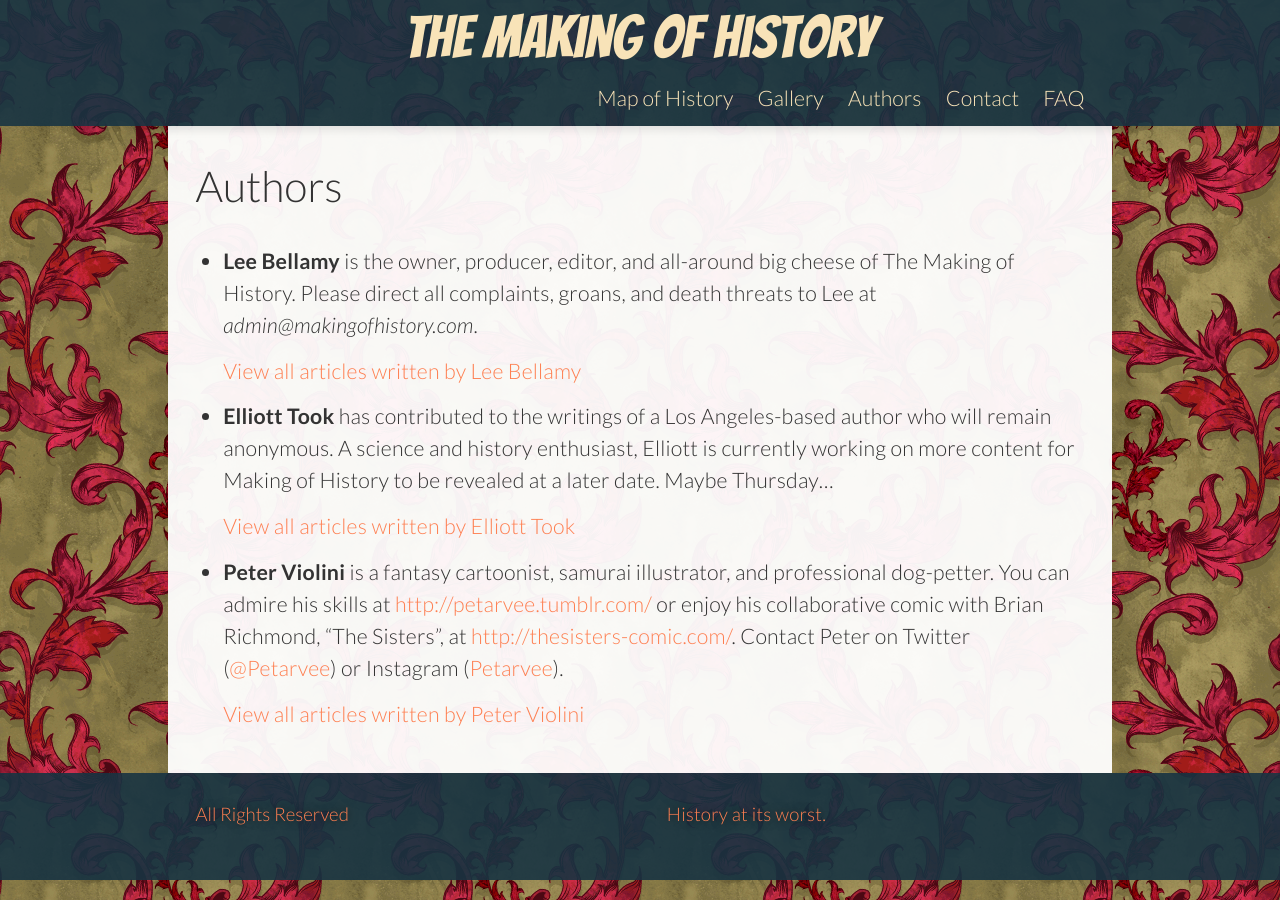
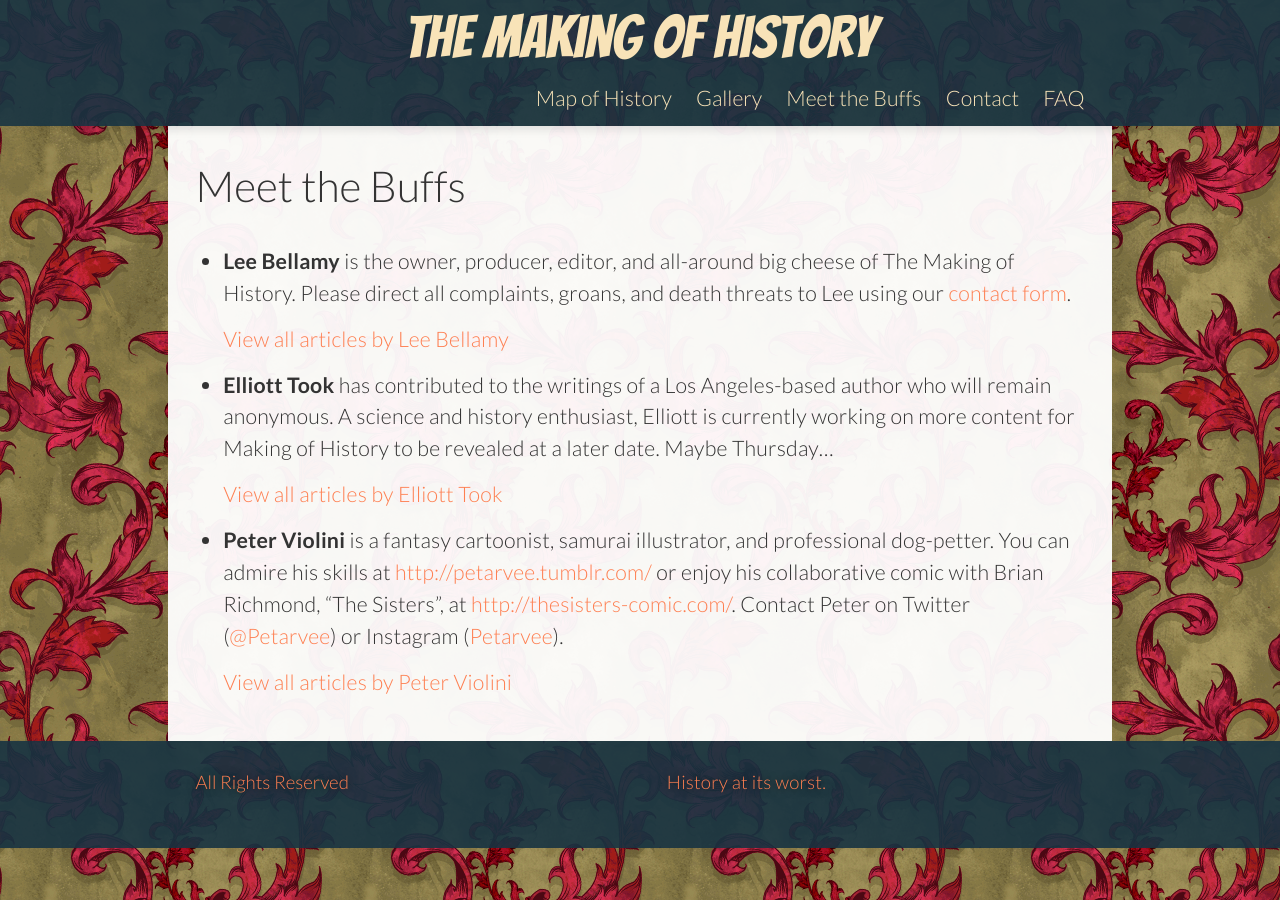
Before and after one commit to benadamstyles/making-of-history, a Jekyll site: the page built from authors.html, in a window 1280 px wide. Built offline with Jekyll 4.4.1, drawn with Linux system fonts in a browser that asks for light colours.

Commit message:
wording tweaks

```diff
--- a/_config.yml
+++ b/_config.yml
@@ -11,7 +11,7 @@
 authors: &AUTHORS
   - value: lee-bellamy
     name: Lee Bellamy
-    bio: is the owner, producer, editor, and all-around big cheese of The Making of History. Please direct all complaints, groans, and death threats to Lee at _admin@makingofhistory.com_.
+    bio: is the owner, producer, editor, and all-around big cheese of The Making of History. Please direct all complaints, groans, and death threats to Lee using our [contact form](/contact).
   - value: elliott-took
     name: Elliott Took
     bio: has contributed to the writings of a Los Angeles-based author who will remain anonymous. A science and history enthusiast, Elliott is currently working on more content for Making of History to be revealed at a later date. Maybe Thursday...
--- a/authors.html
+++ b/authors.html
@@ -1,6 +1,6 @@
 ---
 layout: page
-title: Authors
+title: Meet the Buffs
 weight: 3
 show_in_menu: true
 ---
@@ -11,7 +11,7 @@
       {{ author.bio | prepend: '** ' | prepend: author.name | prepend: '**' | markdownify }}
       <p>
         <a href="{{ author.value | prepend: '/authors/' | prepend: site.baseurl }}">
-          View all articles written by {{ author.name }}
+          View all articles by {{ author.name }}
         </a>
       </p>
     </li>
```
